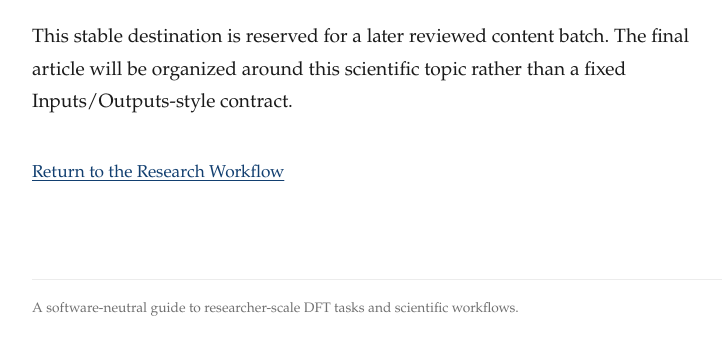
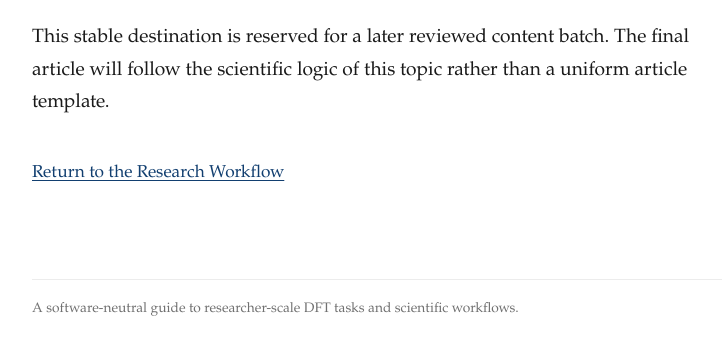
Before and after one commit to Maxwell3919/DFT-Research-Workflow, an Astro site: page /DFT-Research-Workflow/operations/obtain-material-structure in a window 1280 px wide. Shown: the part 353-708 px from the top of the page, without its empty margins (248-970 px from the left). Built offline with nearby package versions, Linux system fonts and the light colour scheme; Astro itself is replaced by a stand-in of ours.

Commit message:
Avoid false-positive contract text in topic placeholders

```diff
--- a/src/pages/operations/[slug].astro
+++ b/src/pages/operations/[slug].astro
@@ -94,7 +94,7 @@ const Narrative = page.kind === 'topic' && page.narrative
           <div class="article-content"><Narrative /></div>
         ) : (
           <p class="page-intro">
-            This stable destination is reserved for a later reviewed content batch. The final article will be organized around this scientific topic rather than a fixed Inputs/Outputs-style contract.
+            This stable destination is reserved for a later reviewed content batch. The final article will follow the scientific logic of this topic rather than a uniform article template.
           </p>
         )}
       </>
```
